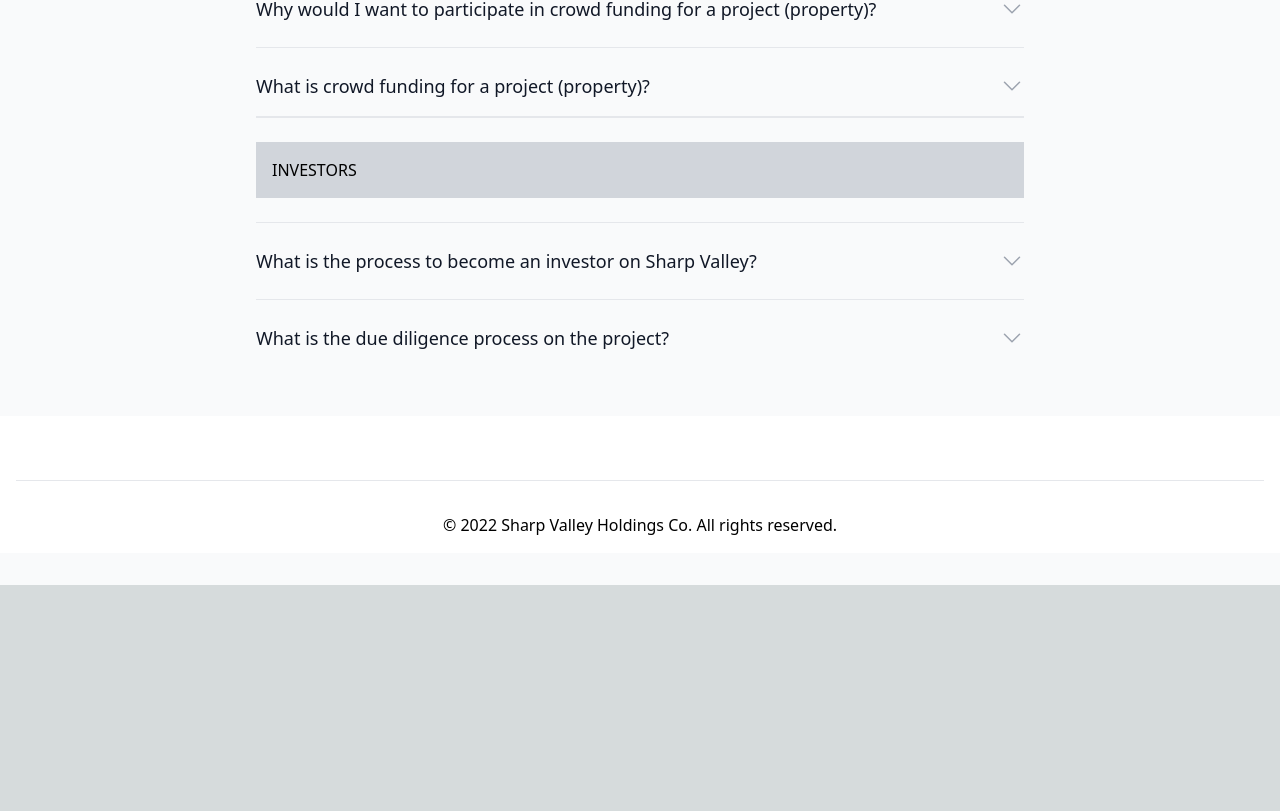
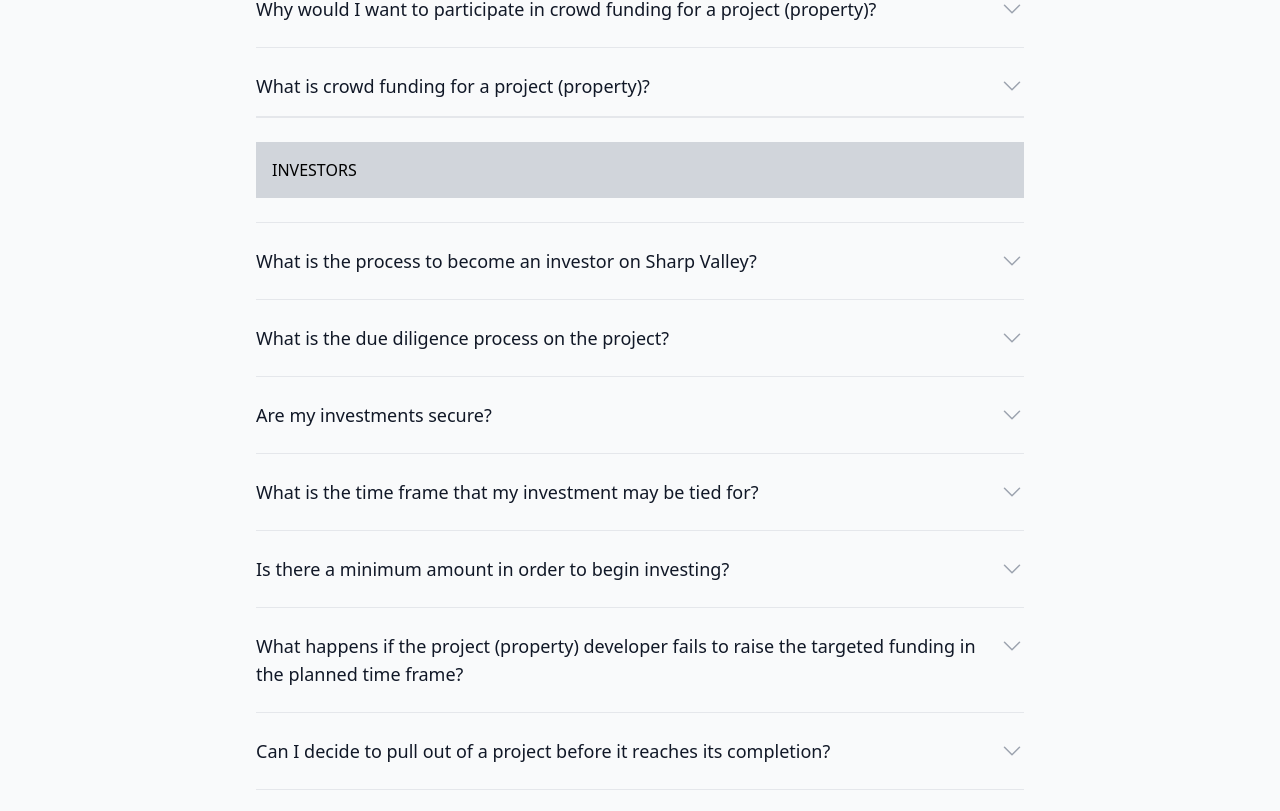
Before and after one commit to BernMasache/sharp-valley-store, a Next.js app: page /frequently-asked-questions in a window 1280 px wide. Shown: the part 729-1540 px from the top of the page. Before the commit the page ends 1314 px from the top, so only its background shows below. Built offline with nearby package versions, Linux system fonts and the light colour scheme.

Commit message:
faqs limit prop depending to page querrying

```diff
--- a/components/home.jsx
+++ b/components/home.jsx
@@ -172,7 +172,7 @@ export default function HomeComponent() {
         {/* FAQ */}
         <div className="bg-warm-gray-50">
           <div className="mx-auto max-w-md py-8 px-4 sm:max-w-3xl sm:py-32 sm:px-6 lg:max-w-7xl lg:px-8">
-            <FAQsWidget />
+            <FAQsWidget limit={2}/>
           </div>
         </div>
 
--- a/components/widgets/footer/faqs.jsx
+++ b/components/widgets/footer/faqs.jsx
@@ -127,7 +127,7 @@ function classNames(...classes) {
     return classes.filter(Boolean).join(' ')
 }
 
-export default function FAQsWidget() {
+export default function FAQsWidget(props) {
     return (
         <div className="bg-gray-50">
 
@@ -168,7 +168,28 @@ export default function FAQsWidget() {
                     <section className='mt-4'>
                         <dl className="mt-6 space-y-6 divide-y divide-gray-200">
                             <h1 className='w-full bg-gray-300 p-4'>{faqs.investors.title}</h1>
-                            {faqs.investors.questions.slice(0, 2).map((faq) => (
+                            {props.limit==0? faqs.investors.questions.map((faq) => (
+                                <Disclosure as="div" key={faq.question} className="pt-6">
+                                    {({ open }) => (
+                                        <>
+                                            <dt className="text-lg">
+                                                <Disclosure.Button className="flex w-full items-start justify-between text-left text-gray-400">
+                                                    <span className="font-medium text-gray-900">{faq.question}</span>
+                                                    <span className="ml-6 flex h-7 items-center">
+                                                        <ChevronDownIcon
+                                                            className={classNames(open ? '-rotate-180' : 'rotate-0', 'h-6 w-6 transform')}
+                                                            aria-hidden="true"
+                                                        />
+                                                    </span>
+                                                </Disclosure.Button>
+                                            </dt>
+                                            <Disclosure.Panel as="dd" className="mt-2 pr-12">
+                                                <p className="text-base text-gray-500">{faq.answer}</p>
+                                            </Disclosure.Panel>
+                                        </>
+                                    )}
+                                </Disclosure>
+                            )):faqs.investors.questions.slice(0, props.limit).map((faq) => (
                                 <Disclosure as="div" key={faq.question} className="pt-6">
                                     {({ open }) => (
                                         <>
--- a/pages/frequently-asked-questions/index.jsx
+++ b/pages/frequently-asked-questions/index.jsx
@@ -27,7 +27,7 @@ function index(props) {
 
                 </div>
             </div>
-            <FAQsWidget />
+            <FAQsWidget limit={0}/>
             <footer className="bg-white mb-8 p-4" aria-labelledby="footer-heading">
 
                 <div className="mt-12 border-t border-warm-gray-200 pt-8">
```
